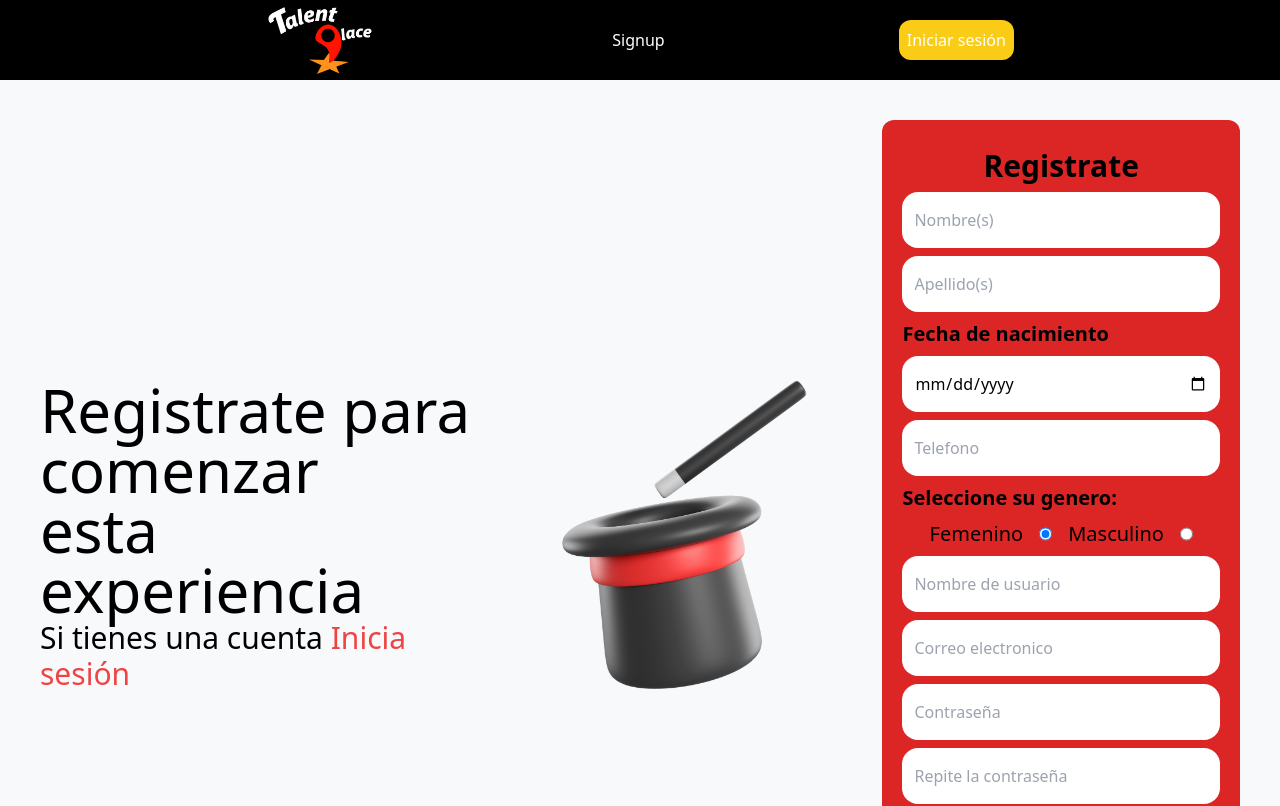
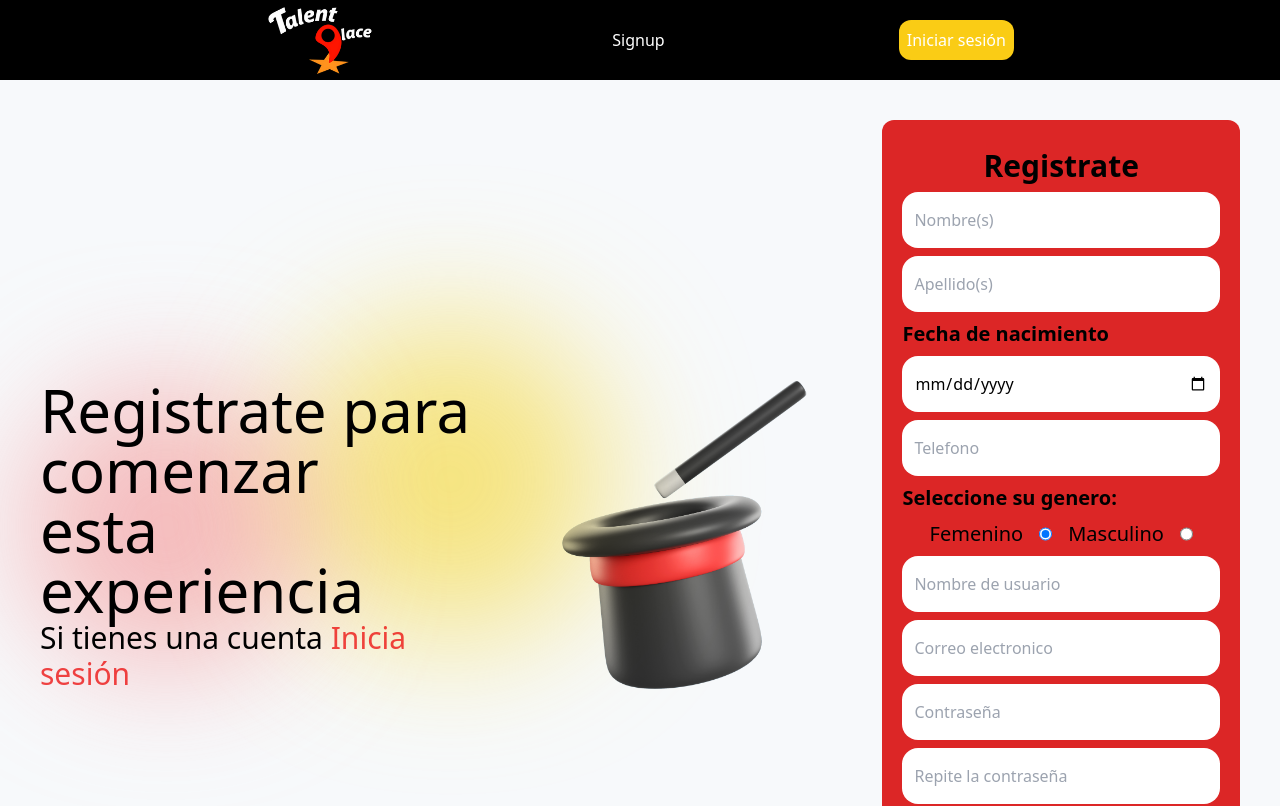
Before and after one commit to Andresssg/FrontendTalentPlace, a React (Vite) app: page /signup in a window 1280 px wide. Shown: the top 806 px of the page. Built offline with nearby package versions, Linux system fonts and the light colour scheme; no server answers.

Commit message:
Add blurred forms

```diff
--- a/src/pages/Register.jsx
+++ b/src/pages/Register.jsx
@@ -40,7 +40,13 @@ function Register () {
   }
   return (
     <div className='min-h-screen w-full bg-[#f7f9fb] flex flex-col lg:flex-row justify-evenly items-center p-10'>
-      <section className=''>
+      <section className='relative'>
+        {/* eslint-disable-next-line react/self-closing-comp */}
+        <div className='absolute top-0 -left-4 w-72 h-72 bg-red-300 rounded-full mix-blend-multiply filter blur-3xl opacity-70 animate-blob'></div>
+        {/* eslint-disable-next-line react/self-closing-comp */}
+        <div className='absolute top-0 md:left-60 w-72 h-72 bg-yellow-300 rounded-full mix-blend-multiply filter blur-3xl opacity-70 animate-blob animation-delay-2000'></div>
+        {/* eslint-disable-next-line react/self-closing-comp */}
+        {/* <div class='absolute -bottom-8 left-20 w-72 h-72 bg-red-300 rounded-full mix-blend-multiply filter blur-3xl opacity-70 animate-blob animation-delay-4000'></div> */}
         <h1 className='text-5xl lg:text-6xl'>Registrate para comenzar<br />esta experiencia</h1>
         <p className='text-xl lg:text-3xl'>Si tienes una cuenta <span className='text-red-500'>Inicia sesión</span></p>
       </section>
```
